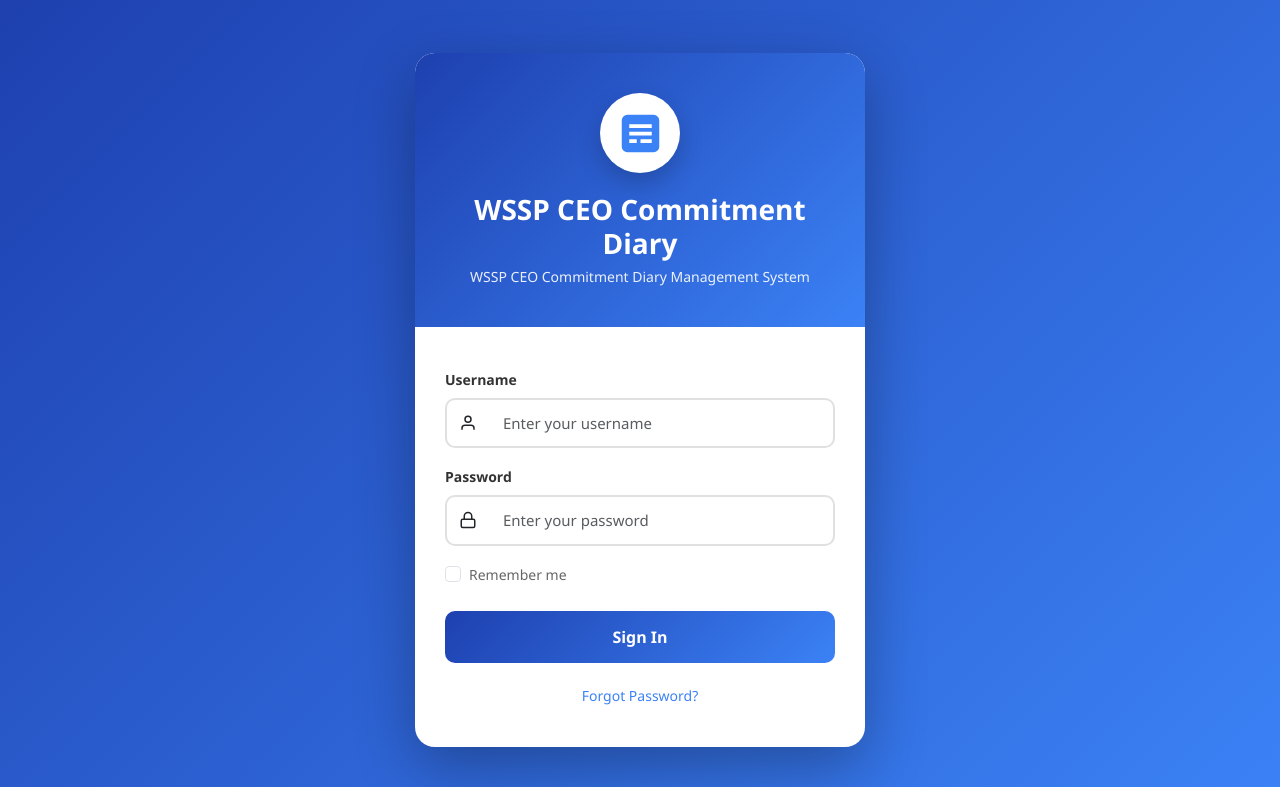
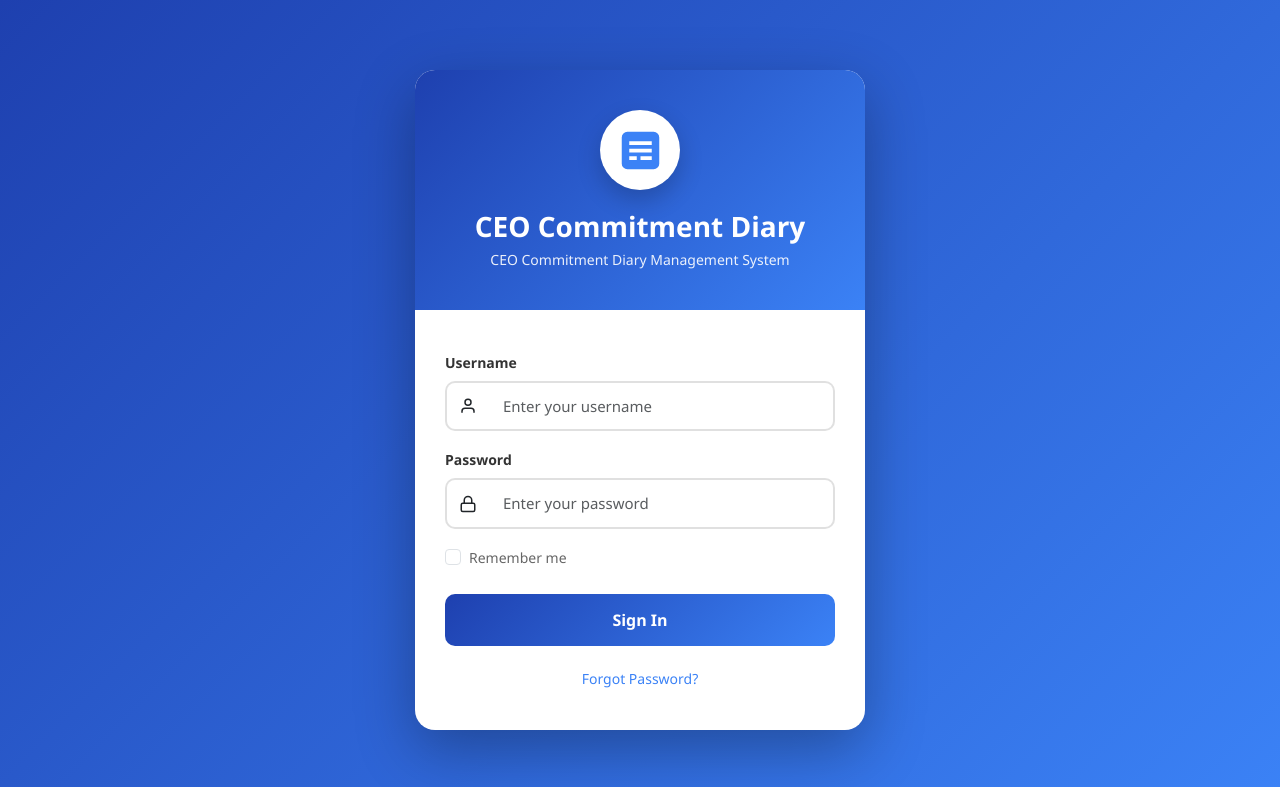
Before and after one commit to MuhammadAhmed56-15/CEO-Dairy, a Django app: page / in a window 1280 px wide. Shown: the top 787 px of the page. Run offline with Django 5.2, Linux system fonts and the light colour scheme.

Commit message:
Update changes

```diff
--- a/core/templates/base.html
+++ b/core/templates/base.html
@@ -480,8 +480,8 @@
                     </svg>
                 </div>
                 <div class="logo-text">
-                    <h1>WSSP CEO Commitment Diary</h1>
-                    <p>WSSP CEO Commitment Diary Management System</p>
+                    <h1>CEO Commitment Diary</h1>
+                    <p>CEO Commitment Diary Management System</p>
                 </div>
             </div>
             <div class="header-actions">
--- a/core/templates/login.html
+++ b/core/templates/login.html
@@ -200,8 +200,8 @@
                         <path d="M19,2H5A3,3,0,0,0,2,5V19a3,3,0,0,0,3,3H19a3,3,0,0,0,3-3V5A3,3,0,0,0,19,2ZM10,17H6V15h4Zm8,0H12V15h6Zm0-4H6V11H18Zm0-4H6V7H18Z"/>
                     </svg>
                 </div>
-                <h2> WSSP CEO Commitment Diary</h2>
-                    <p> WSSP CEO Commitment Diary Management System</p>
+                <h2>  CEO Commitment Diary</h2>
+                    <p> CEO Commitment Diary Management System</p>
             </div>
 
             <div class="login-body">
--- a/core/templates/manager_tasks.html
+++ b/core/templates/manager_tasks.html
@@ -408,6 +408,7 @@
     }
 
     .table-container {
+
         animation: fadeInUp 0.5s ease;
     }
 </style>
@@ -488,6 +489,7 @@
         </button>
     </div>
 </div>
+
 
 <!-- Tasks Table -->
 <div class="table-container">
```
Also changed, not shown: core/templates/ceo_dashboard.html (+7 -7 lines), core/models.py (line endings or trailing spaces), db.sqlite3.
